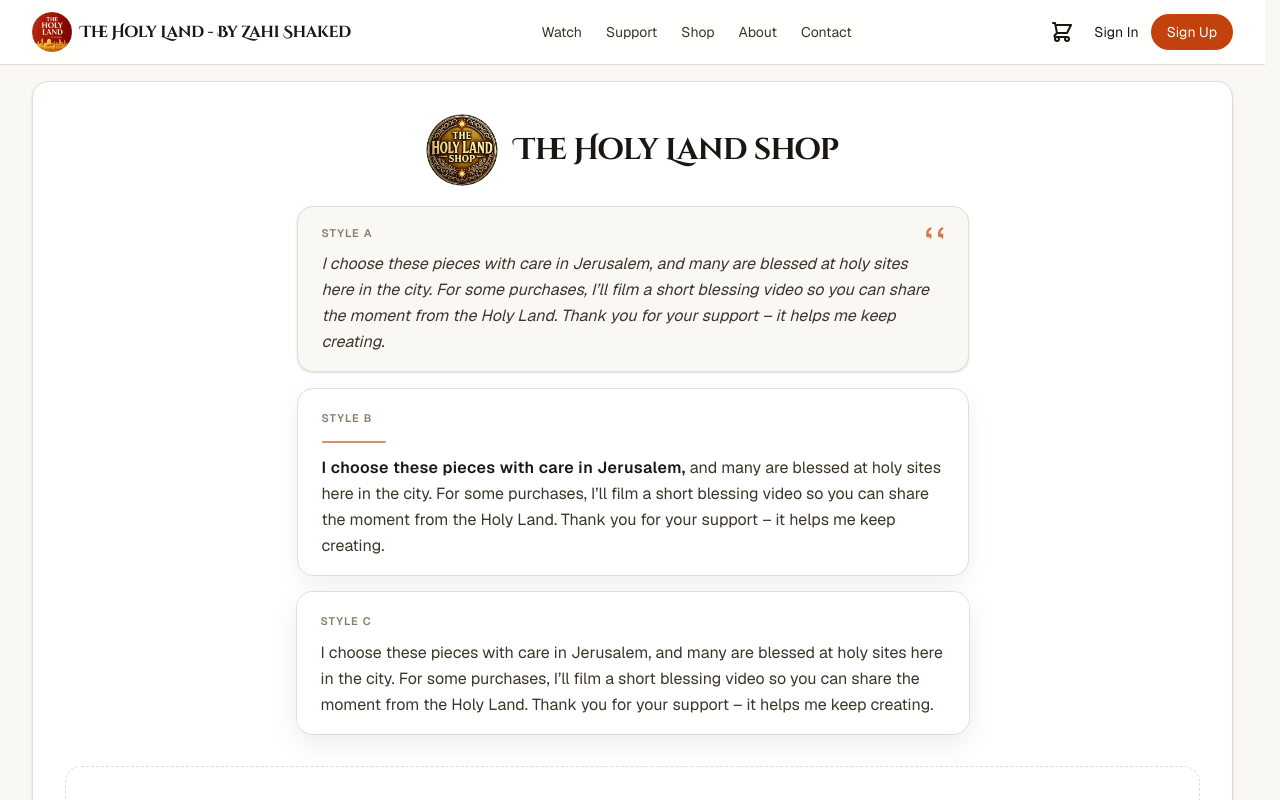
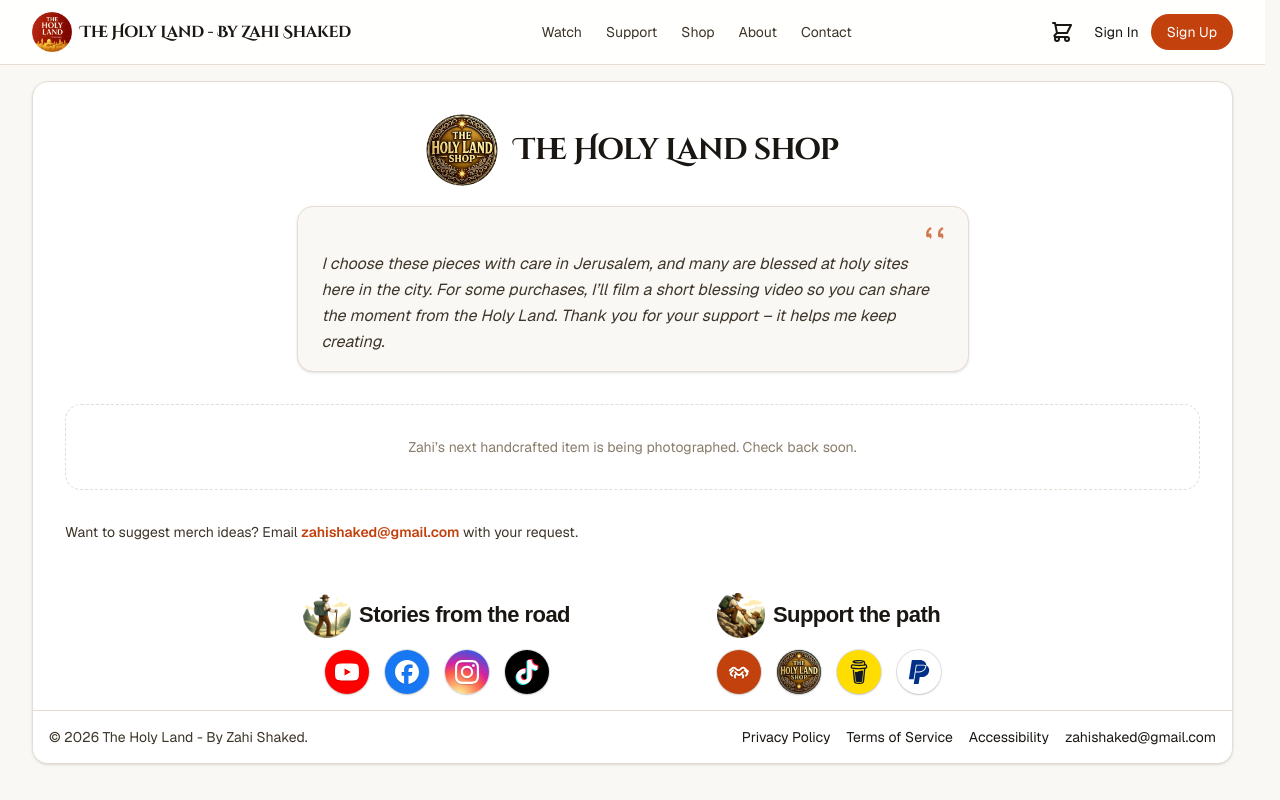
Before and after one commit to Ponzee/zahi-tours, a Next.js app: page /shop in a window 1280 px wide. Shown: the top 800 px of the page. Built offline with nearby package versions, Linux system fonts and the light colour scheme; no server answers; the database is empty; a web font is replaced by a local one.

Commit message:
ui(shop): keep only style A intro

```diff
--- a/app/shop/page.tsx
+++ b/app/shop/page.tsx
@@ -34,13 +34,9 @@ export default async function ShopPage() {
                 </div>
 
                 {/* A/B/C styling variants for live review */}
-                <div className="mt-5 space-y-4 max-w-2xl mx-auto">
-                  {/* Option A: Quote card */}
+                <div className="mt-5 max-w-2xl mx-auto">
                   <div className="rounded-2xl border border-[#e5ddd4] bg-[#faf8f5] px-6 py-4 shadow-sm text-left">
-                    <div className="flex items-center justify-between gap-3">
-                      <span className="text-[11px] font-semibold uppercase tracking-widest text-[#8a7c6a]">
-                        Style A
-                      </span>
+                    <div className="flex items-center justify-end">
                       <span className="text-[#c2410c]/70" aria-hidden="true">
                         <svg viewBox="0 0 24 24" className="h-5 w-5" fill="currentColor">
                           <path d="M7.2 17.2H4.4c-1 0-1.8-.8-1.8-1.8v-2.9C2.6 9.7 4.1 7.1 6.8 5.4c.7-.4 1.6-.2 2 .5.4.7.2 1.6-.5 2-1.8 1.1-2.8 2.8-2.8 4.6v.2h1.7c1 0 1.8.8 1.8 1.8v2.7c0 1-.8 1.8-1.8 1.8zm14.2 0h-2.8c-1 0-1.8-.8-1.8-1.8v-2.9c0-2.8 1.5-5.4 4.2-7.1.7-.4 1.6-.2 2 .5.4.7.2 1.6-.5 2-1.8 1.1-2.8 2.8-2.8 4.6v.2h1.7c1 0 1.8.8 1.8 1.8v2.7c0 1-.8 1.8-1.8 1.8z" />
@@ -48,32 +44,6 @@ export default async function ShopPage() {
                       </span>
                     </div>
                     <p className="mt-2 text-[15px] md:text-base leading-relaxed text-[#3d3529] italic">
-                      {shopIntro}
-                    </p>
-                  </div>
-
-                  {/* Option B: Accent line + lead */}
-                  <div className="rounded-2xl border border-[#e5ddd4] bg-white px-6 py-4 shadow-[0_8px_24px_rgba(0,0,0,0.06)] text-left">
-                    <span className="text-[11px] font-semibold uppercase tracking-widest text-[#8a7c6a]">
-                      Style B
-                    </span>
-                    <div className="mt-3 h-[2px] w-16 rounded-full bg-[#c2410c]/60" />
-                    <p className="mt-3 text-[15px] md:text-base leading-relaxed text-[#3d3529]">
-                      <span className="font-semibold tracking-wide text-[#1a1612]">
-                        I choose these pieces with care in Jerusalem,
-                      </span>{" "}
-                      and many are blessed at holy sites here in the city. For some purchases, I’ll
-                      film a short blessing video so you can share the moment from the Holy Land.
-                      Thank you for your support – it helps me keep creating.
-                    </p>
-                  </div>
-
-                  {/* Option C: Glass panel */}
-                  <div className="rounded-2xl bg-white/70 backdrop-blur px-6 py-4 ring-1 ring-black/10 shadow-[0_10px_30px_rgba(0,0,0,0.08)] text-left">
-                    <span className="text-[11px] font-semibold uppercase tracking-widest text-[#8a7c6a]">
-                      Style C
-                    </span>
-                    <p className="mt-2 text-[15px] md:text-base leading-relaxed text-[#3d3529]">
                       {shopIntro}
                     </p>
                   </div>
```
